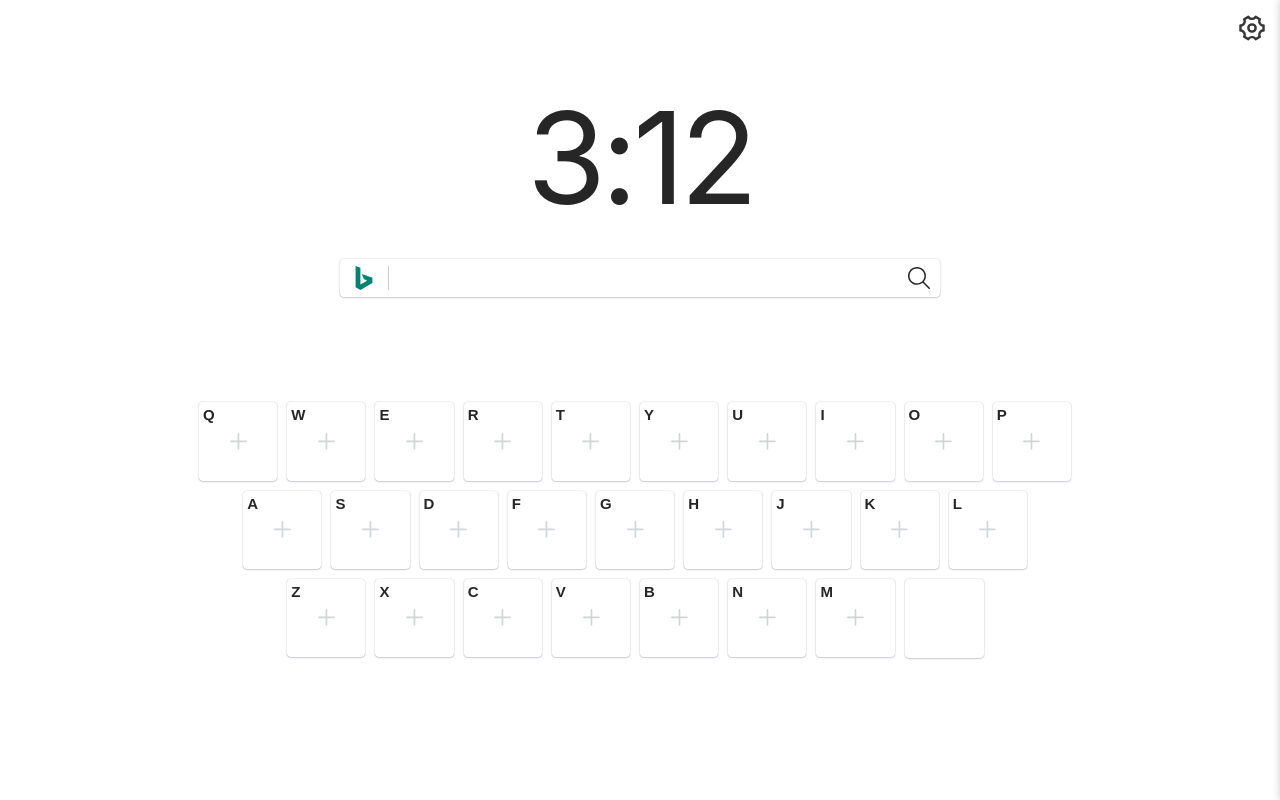
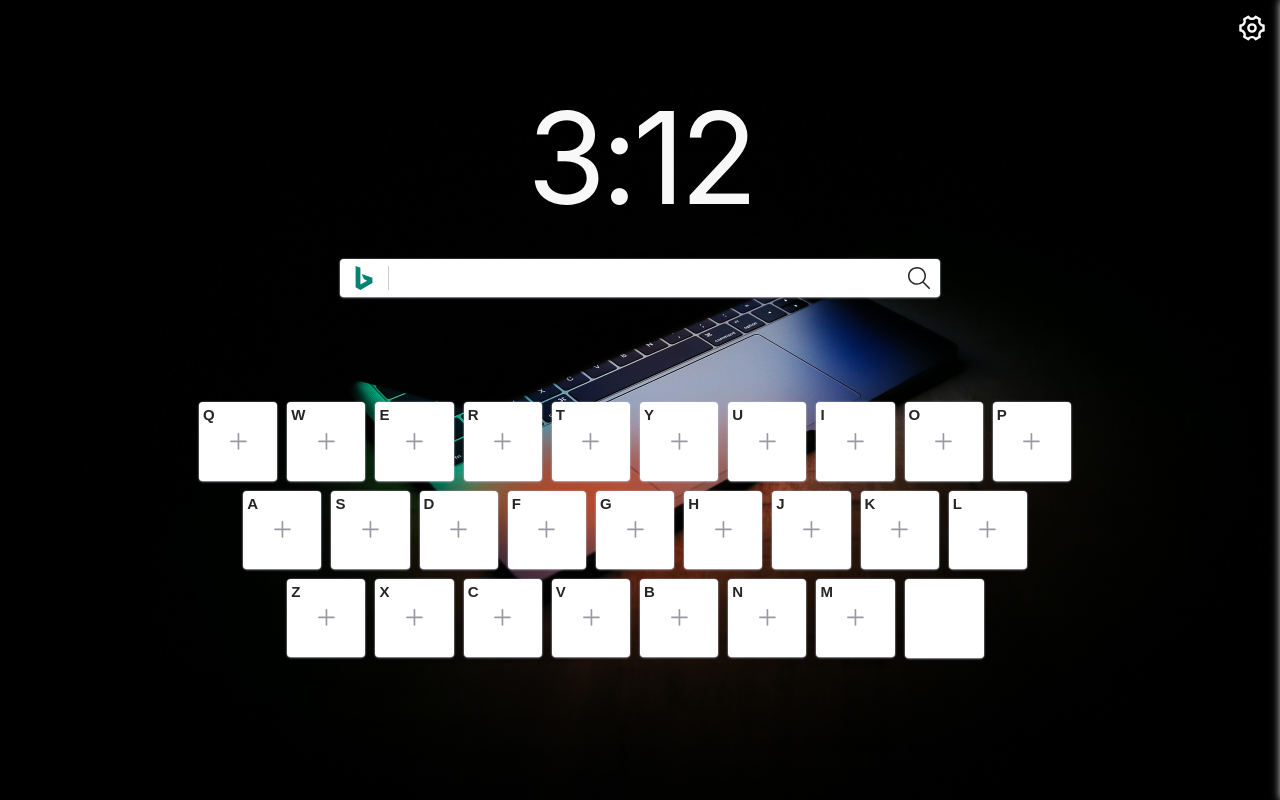
Before and after one commit to leon-kfd/NavTabSystem, a Vue app: page / in a window 1280 px wide. Built offline with nearby package versions, Linux system fonts and the light colour scheme.

Commit message:
localstorage setting

```diff
--- /dev/null
+++ b/src/components/Background.vue
@@ -0,0 +1,27 @@
+<template>
+  <div id="Background">
+    <div class="bg-box"
+         :style="{background: `url(${bgImg}) center center no-repeat`, backgroundSize: 'cover'}"></div>
+  </div>
+</template>
+
+<script>
+export default {
+  name: 'Background',
+  data () {
+    return {
+      bgImg: require('@/assets/img/bg.jpg')
+    }
+  }
+}
+</script>
+<style lang='scss' scoped>
+.bg-box {
+  position: fixed;
+  top: 0;
+  left: 0;
+  right: 0;
+  bottom: 0;
+  z-index: -1;
+}
+</style>
--- a/src/components/Keyboard.vue
+++ b/src/components/Keyboard.vue
@@ -328,7 +328,7 @@ export default {
         .plus-box {
           top: 50%;
           svg path {
-            fill: #d2d4d6;
+            fill: #9898a2;
           }
         }
         .mark-text {
--- a/src/components/Setting.vue
+++ b/src/components/Setting.vue
@@ -2,7 +2,7 @@
   <div id="Setting">
     <div class="setting-icon"
          @click="settingDialog = !settingDialog">
-      <svg class="icon"
+      <svg class="icon svg-text-color"
            v-if="!settingDialog"
            viewBox="0 0 1024 1024"
            width="30"
@@ -23,15 +23,17 @@
         <div class="title">搜索设置</div>
         <div class="content">
           <div class="text">当前引擎组</div>
-          <draggable :list="nowEngineList"
-                     group="engine"
-                     @start="handleDragStart"
+          <draggable :list="engineList"
+                     :group="{
+                       name: 'engine',
+                       pull: engineList.length >1
+                      }"
                      @end="handleDragEnd">
             <transition-group type="transition"
                               name="flip-list"
                               class="now-engine-list engine-list">
               <div class="engine-list-item"
-                   v-for="item in nowEngineList"
+                   v-for="item in engineList"
                    :key="item.name">
                 <img :src="item.iconPath"
                      alt="icon"
@@ -70,7 +72,8 @@ import draggable from 'vuedraggable'
 export default {
   name: 'Setting',
   props: {
-    engineList: Array
+    engineList: Array,
+    backupEngineList: Array
   },
   components: {
     draggable
@@ -78,36 +81,12 @@ export default {
   data () {
     return {
       settingDialog: false,
-      nowEngineList: [],
-      dragDisabled: false,
-      backupEngineList: [
-        {
-          name: 'Bilibili',
-          iconPath: require('@/assets/img/icon/bilibili.svg'),
-          link: 'https://search.bilibili.com/all?keyword='
-        },
-        {
-          name: '搜狗',
-          iconPath: require('@/assets/img/icon/sougou.svg'),
-          link: 'https://www.sogou.com/tx?query='
-        },
-        {
-          name: '淘宝',
-          iconPath: require('@/assets/img/icon/taobao.svg'),
-          link: 'https://s.taobao.com/search?q='
-        }
-      ]
+      dragDisabled: false
     }
   },
-  mounted () {
-    this.nowEngineList = JSON.parse(JSON.stringify(this.engineList))
-  },
   methods: {
-    handleDragStart () {
-
-    },
     handleDragEnd () {
-      this.$emit('update:engineList', this.nowEngineList)
+      localStorage.setItem('engineList', JSON.stringify(this.engineList))
     }
   }
 }
@@ -123,14 +102,7 @@ export default {
     width: 30px;
     height: 30px;
     z-index: 999;
-    background: #fff;
-    svg path {
-      fill: #363636;
-    }
     &:hover {
-      svg path {
-        fill: #667;
-      }
       transition: all 0.4s cubic-bezier(0.075, 0.82, 0.165, 1);
     }
   }
--- a/src/views/home.vue
+++ b/src/views/home.vue
@@ -1,16 +1,20 @@
 <template>
   <div id="home">
-    <div class="center-wrapper clock-wrapper">
+    <div class="clock-wrapper center">
       <Clock />
     </div>
-    <div class="center-wrapper search-wrapper">
+    <div class="search-wrapper center">
       <Search :engineList="engineList" />
     </div>
-    <div class="center-wrapper keyboard-wrapper">
+    <div class="keyboard-wrapper center">
       <Keyboard />
     </div>
     <div class="setting-wrapper">
-      <Setting :engineList.sync="engineList" />
+      <Setting :engineList="engineList"
+               :backupEngineList="backupEngineList" />
+    </div>
+    <div class="background-wrapper">
+      <Background />
     </div>
   </div>
 </template>
@@ -20,12 +24,14 @@ import Clock from '@/components/Clock'
 import Search from '@/components/Search'
 import Keyboard from '@/components/Keyboard'
 import Setting from '@/components/Setting'
+import Background from '@/components/Background'
 export default {
   components: {
     Clock,
     Search,
     Keyboard,
-    Setting
+    Setting,
+    Background
   },
   data () {
     return {
@@ -46,24 +52,52 @@ export default {
           link: 'https://www.baidu.com/s?wd='
         },
         {
+          name: '有道词典',
+          iconPath: require('@/assets/img/icon/youdao.svg'),
+          link: 'http://dict.youdao.com/w/'
+        }
+      ],
+      backupEngineList: [
+        {
           name: 'Google',
           iconPath: require('@/assets/img/icon/google.svg'),
           link: 'https://www.google.com/search?q='
         },
         {
-          name: '有道词典',
-          iconPath: require('@/assets/img/icon/youdao.svg'),
-          link: 'http://dict.youdao.com/w/'
+          name: '搜狗',
+          iconPath: require('@/assets/img/icon/sougou.svg'),
+          link: 'https://www.sogou.com/tx?query='
+        },
+        {
+          name: 'Bilibili',
+          iconPath: require('@/assets/img/icon/bilibili.svg'),
+          link: 'https://search.bilibili.com/all?keyword='
+        },
+        {
+          name: '淘宝',
+          iconPath: require('@/assets/img/icon/taobao.svg'),
+          link: 'https://s.taobao.com/search?q='
         }
-      ]
+      ],
+      allEngineList: []
+    }
+  },
+  mounted () {
+    this.allEngineList = [
+      ...JSON.parse(JSON.stringify(this.engineList)),
+      ...JSON.parse(JSON.stringify(this.backupEngineList))
+    ]
+    if (localStorage.getItem('engineList')) {
+      this.engineList = JSON.parse(localStorage.getItem('engineList'))
+      this.engineNameList = this.engineList.map(item => item.name)
+      this.backupEngineList = this.allEngineList.filter(item => !this.engineNameList.includes(item.name))
     }
   }
 }
 </script>
 <style lang='scss' scoped>
-.center-wrapper {
+.center {
   text-align: center;
-  margin: 1rem;
 }
 .clock-wrapper {
   cursor: default;
@@ -72,14 +106,21 @@ export default {
   color: var(--textColor);
   user-select: none;
   margin-top: 10vh;
+  padding: 0 1rem;
 }
 .search-wrapper {
   margin-bottom: 100px;
+  padding: 0 1rem;
 }
 </style>
 <style lang='scss'>
 body {
-  --textColor: #262626;
+  --textColor: #f8f8f9;
+}
+.svg-text-color {
+  path {
+    fill: var(--textColor);
+  }
 }
 @media screen and (max-width: 820px) {
   .keyboard-wrapper {
```
Also changed, not shown: src/assets/img/bg.jpg (added).
